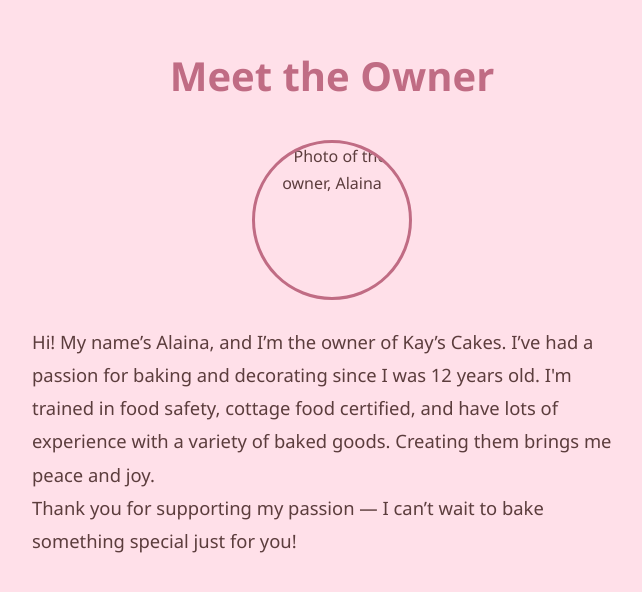
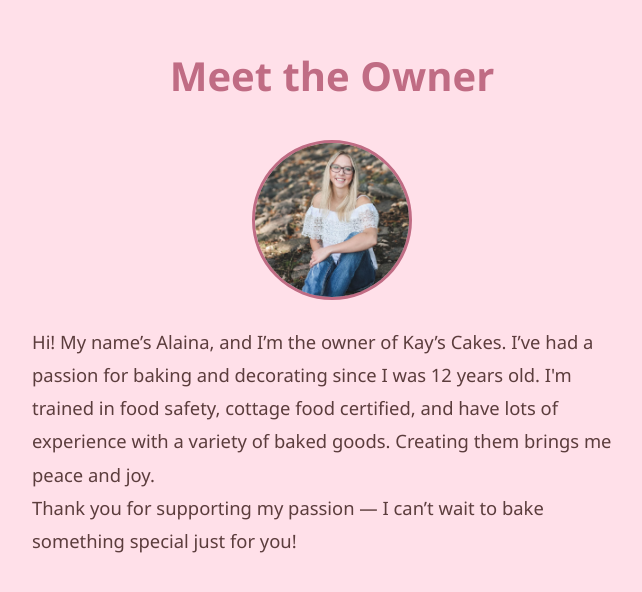
Before and after one commit to ematheson19/kayscakes, a plain HTML site: page index.html in a window 1280 px wide. Shown: the part 903-1495 px from the top of the page, without its empty margins (308-950 px from the left). Drawn offline with nearby package versions, Linux system fonts and the light colour scheme.

Commit message:
changed the profile image

```diff
--- a/index.html
+++ b/index.html
@@ -38,7 +38,7 @@
     <section id="about" class="about-owner">
         <h2>Meet the Owner</h2>
         <div class="owner-info">
-            <img src="profile.jpeg" alt="Photo of the owner, Alaina" class="owner-photo">
+            <img src="images/profile.jpeg" alt="Photo of the owner, Alaina" class="owner-photo">
             <div class="owner-description">
                 <p>Hi! My name’s Alaina, and I’m the owner of Kay’s Cakes. I’ve had a passion for baking and decorating
                     since I was 12 years old. I'm trained in food safety, cottage food certified, and have lots of
```
